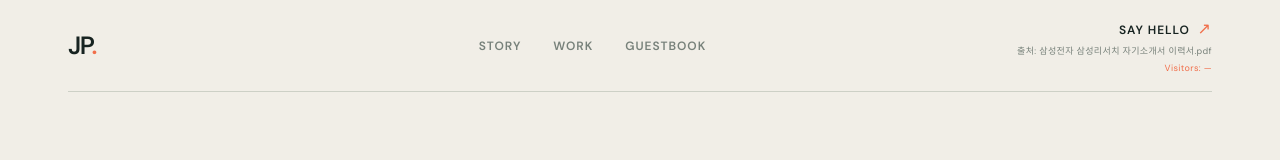
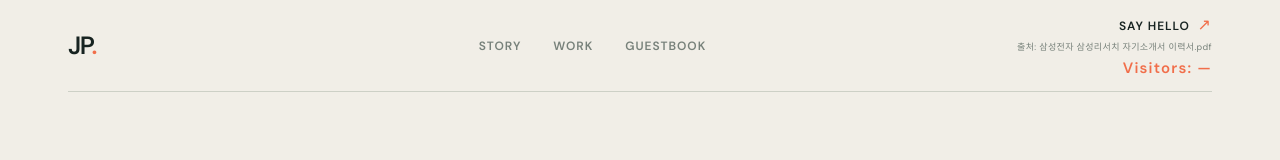
Before and after one commit to vctr7/memo-frontend, a React (Vite) app: page / in a window 1280 px wide. Shown: the top 160 px of the page. Built offline with nearby package versions, Linux system fonts and the light colour scheme; no server answers.

Commit message:
Update visitor count styles: enhance font size, weight, and letter spacing

```diff
--- a/src/App.css
+++ b/src/App.css
@@ -11,7 +11,7 @@
 .contact-link span { color: var(--orange); font-size: 16px; margin-left: 4px; }
 .header-meta { display: flex; flex-direction: column; align-items: flex-end; gap: 5px; }
 .header-meta small { color: var(--muted); font-size: 9px; letter-spacing: .04em; }
-.header-meta .visitor-count { color: var(--orange); }
+.header-meta .visitor-count { color: var(--orange); font-size: 15px; font-weight: 600; letter-spacing: .08em; }
 .theme-toggle { position: fixed; right: 24px; bottom: 24px; z-index: 10; border: 1px solid var(--ink); border-radius: 30px; background: var(--ink); box-shadow: 0 8px 20px rgba(23, 35, 33, .18); color: var(--paper); cursor: pointer; font-size: 10px; font-weight: 600; letter-spacing: .06em; padding: 11px 15px; text-transform: uppercase; transition: background-color .25s ease, color .25s ease, transform .2s ease; }
 .theme-toggle:hover { transform: translateY(-2px); }
 .theme-toggle:hover { border-color: var(--orange); color: var(--orange); }
```
